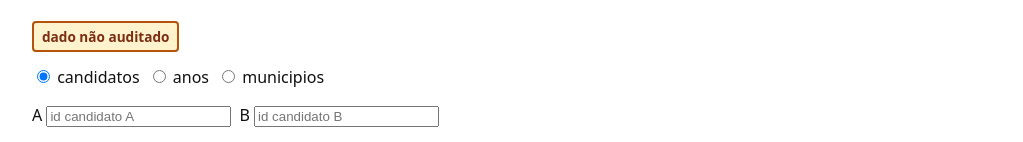
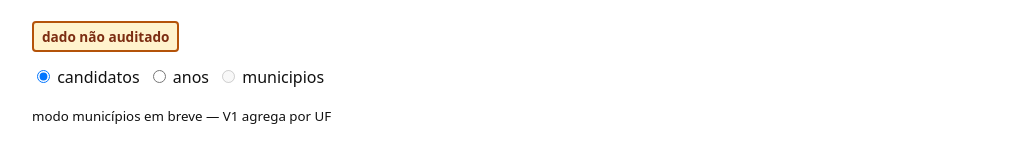
Before and after one commit to EmiyaKiritsugu3/eleicoes, a Next.js app in the folder web/: page /analisar in a window 1280 px wide. Shown: the part 805-947 px from the top of the page, without its empty margins (128-1151 px from the left). Built offline with nearby package versions, Linux system fonts and the light colour scheme; no server answers.

Commit message:
EVOLVE-11 Task 2: comparador municipios desabilitado com nota honesta

```diff
--- a/web/app/analisar/page.tsx
+++ b/web/app/analisar/page.tsx
@@ -511,12 +511,20 @@ export default function Analisar() {
         <h2>Comparador lado-a-lado</h2>
         {badge}
         <div style={{ display: "flex", gap: "0.5rem", flexWrap: "wrap" }}>
-          {(["candidatos", "anos", "municipios"] as const).map((m) => (
+          {(["candidatos", "anos", "municipios"] as const).map((m) => {
+            // EVOLVE-11 Task 2: modo `municipios` sem cobertura no V1 (sempre
+            // null em `resolverComparador`) — opção desabilitada com título
+            // honesto em vez de controle que promete e entrega SEM_DADO.
+            // `?modo=municipios` herdado segue no ramo SEM_DADO abaixo.
+            const emBreve = m === "municipios";
+            return (
               <label key={m}>
                 <input
                   type="radio"
                   name="compMode"
                   checked={compMode === m}
+                  disabled={emBreve}
+                  title={emBreve ? "por município em breve — V1 agrega por UF" : undefined}
                   onChange={() => {
                     setCompMode(m);
                     setCompA("");
@@ -525,8 +533,10 @@ export default function Analisar() {
                 />{" "}
                 {m}
               </label>
-          ))}
+            );
+          })}
         </div>
+        <p><small>modo municípios em breve — V1 agrega por UF</small></p>
         {partidoIgnoradoUF && !semCob && compMode === "anos" && (
           <p role="note">{NOTA_PARTIDO}</p>
         )}
```
Also changed, not shown: 1 other file (tests, documents, lock files or other folders). Lines whose indentation alone changed are shown as unchanged.
